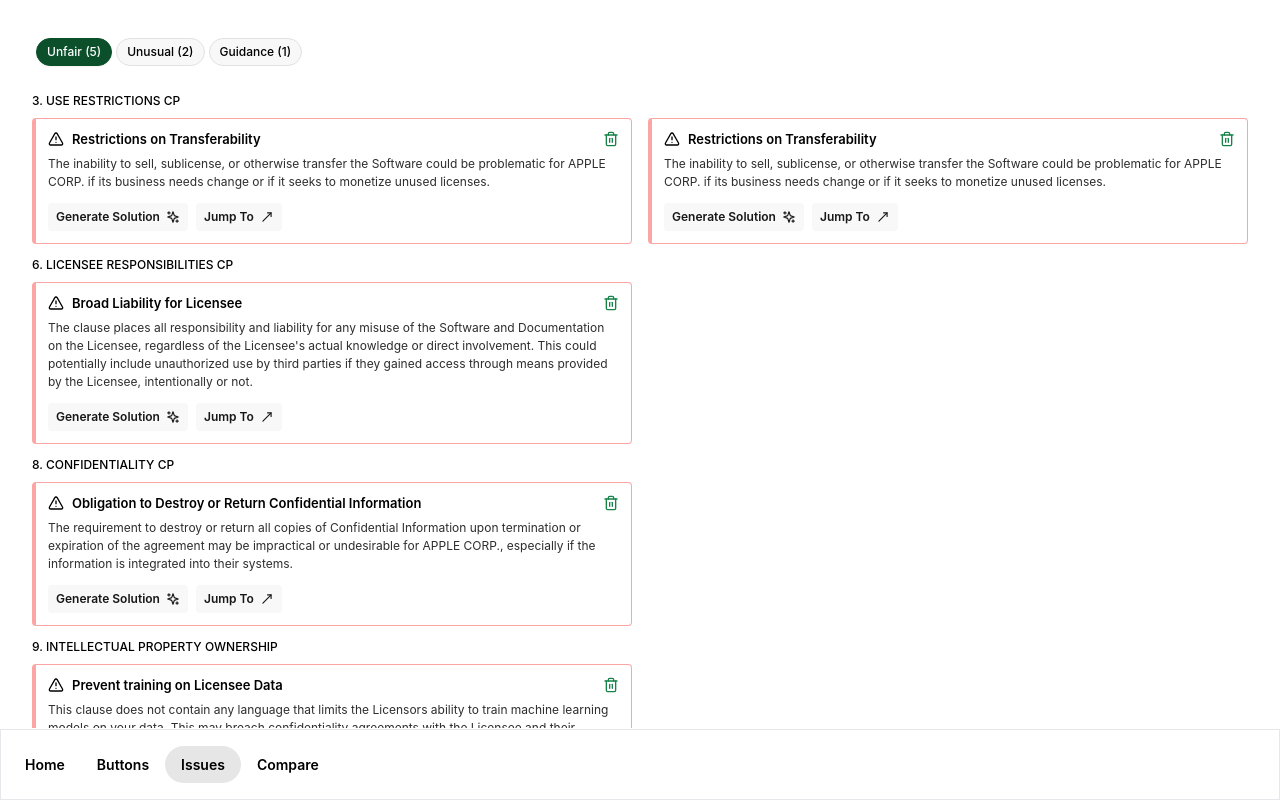
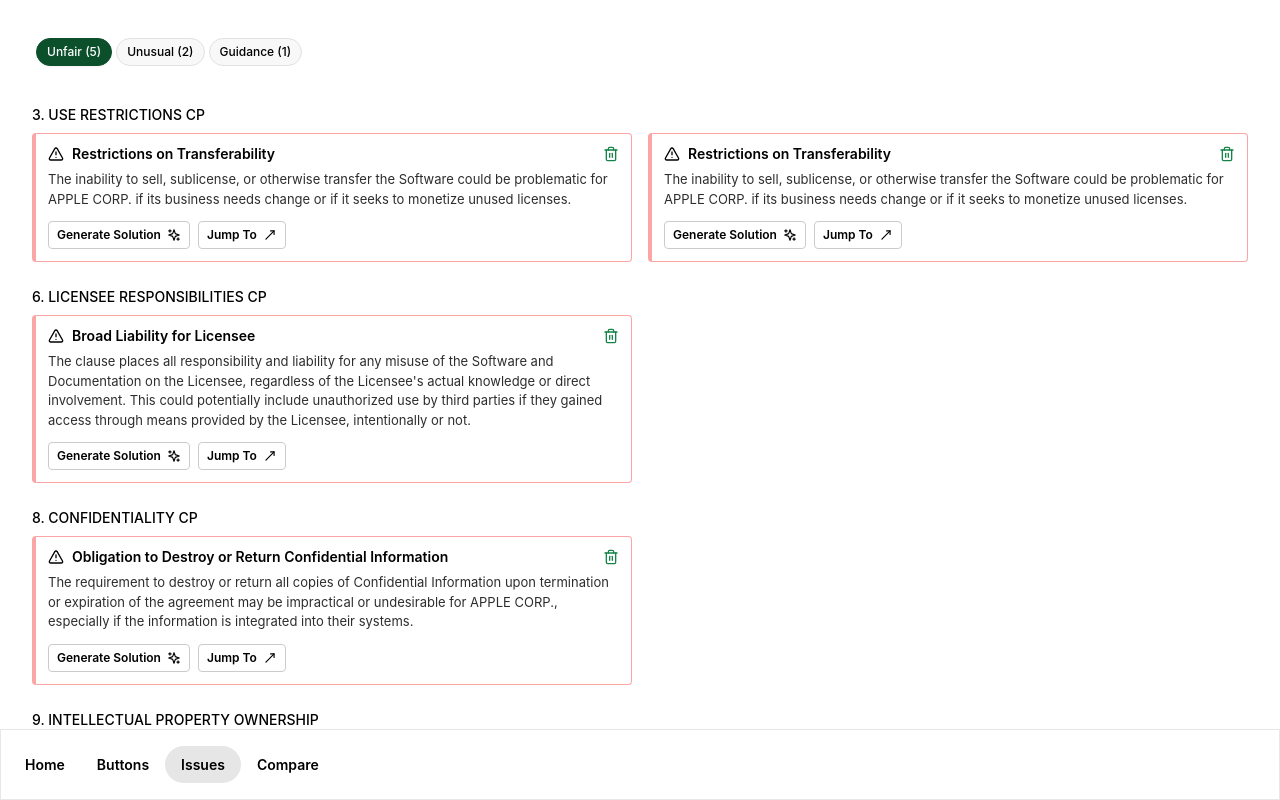
Before and after one commit to sumnerbhandal/Shadcn-Playground---DW-Test, a React (Create React App) app: page /issues in a window 1280 px wide. Built offline with nearby package versions, Linux system fonts and the light colour scheme; a web font is replaced by a local one.

Commit message:
bumping up the size of all text elements

```diff
--- a/src/Compare-Card.js
+++ b/src/Compare-Card.js
@@ -91,11 +91,11 @@ export default function CompareCardDemo() {
                 </CollapsibleTrigger>
 
                 <CardFooter className="flex gap-2">
-                  <Button variant="secondary" size="sm">
+                  <Button variant="outline" size="sm">
                     Mark as Important
                     <Flag className="h-3.5 w-3.5" />
                   </Button>
-                  <Button variant="secondary" size="sm">
+                  <Button variant="outline" size="sm">
                     Jump To
                     <MoveUpRight className="h-3.5 w-3.5" />
                   </Button>
--- a/src/Issue-Card.js
+++ b/src/Issue-Card.js
@@ -29,7 +29,7 @@ const FilteredResults = ({ issues, tab }) => {
           <div key={key} className="flex flex-wrap gap-2">
             {issue.items
                 .filter((item) => item.tab === tab).length > 0 ?
-                <h3 className="text-black text-xs font-medium w-full pt-3 mt-">
+                <h3 className="text-black text-base font-medium w-full pt-3 mt-3">
                   {issue.name}
                 </h3>
                 :
@@ -61,11 +61,11 @@ const FilteredResults = ({ issues, tab }) => {
                       </>
                     ) : null}
                     <CardFooter className="flex gap-2">
-                      <Button variant="secondary" size="sm">
+                      <Button variant="outline" size="sm">
                         Generate Solution
                         <Sparkles className="h-3.5 w-3.5" />
                       </Button>
-                      <Button variant="secondary" size="sm">
+                      <Button variant="outline" size="sm">
                         Jump To
                         <MoveUpRight className="h-3.5 w-3.5" />
                       </Button>
--- a/src/components/ui/card.jsx
+++ b/src/components/ui/card.jsx
@@ -38,7 +38,7 @@ const CardTitle = React.forwardRef(({ className, ...props }, ref) => (
   <h3
     ref={ref}
     className={cn(
-      "justify-between items-center inline-flex text-black text-sm font-semibold leading-none",
+      "justify-between items-center inline-flex text-black text-base font-semibold leading-none",
       className,
     )}
     {...props}
@@ -49,7 +49,7 @@ CardTitle.displayName = "CardTitle";
 const CardDescription = React.forwardRef(({ className, ...props }, ref) => (
   <p
     ref={ref}
-    className={cn("pt-0.5 text-xs text-dwBlack-1000 font-normal", className)}
+    className={cn("pt-0.5 text-sm text-dwBlack-1000 font-normal", className)}
     {...props}
   />
 ));
```
